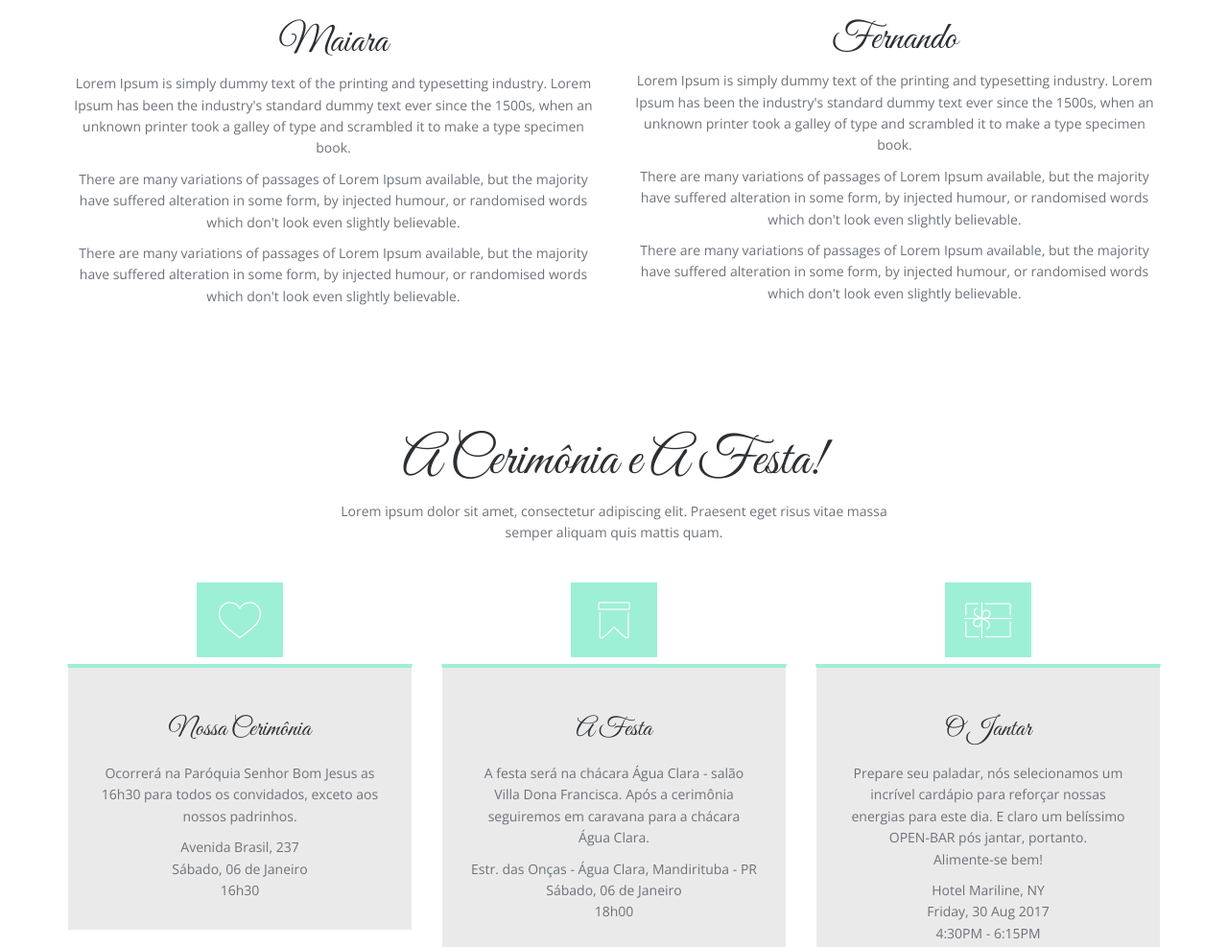
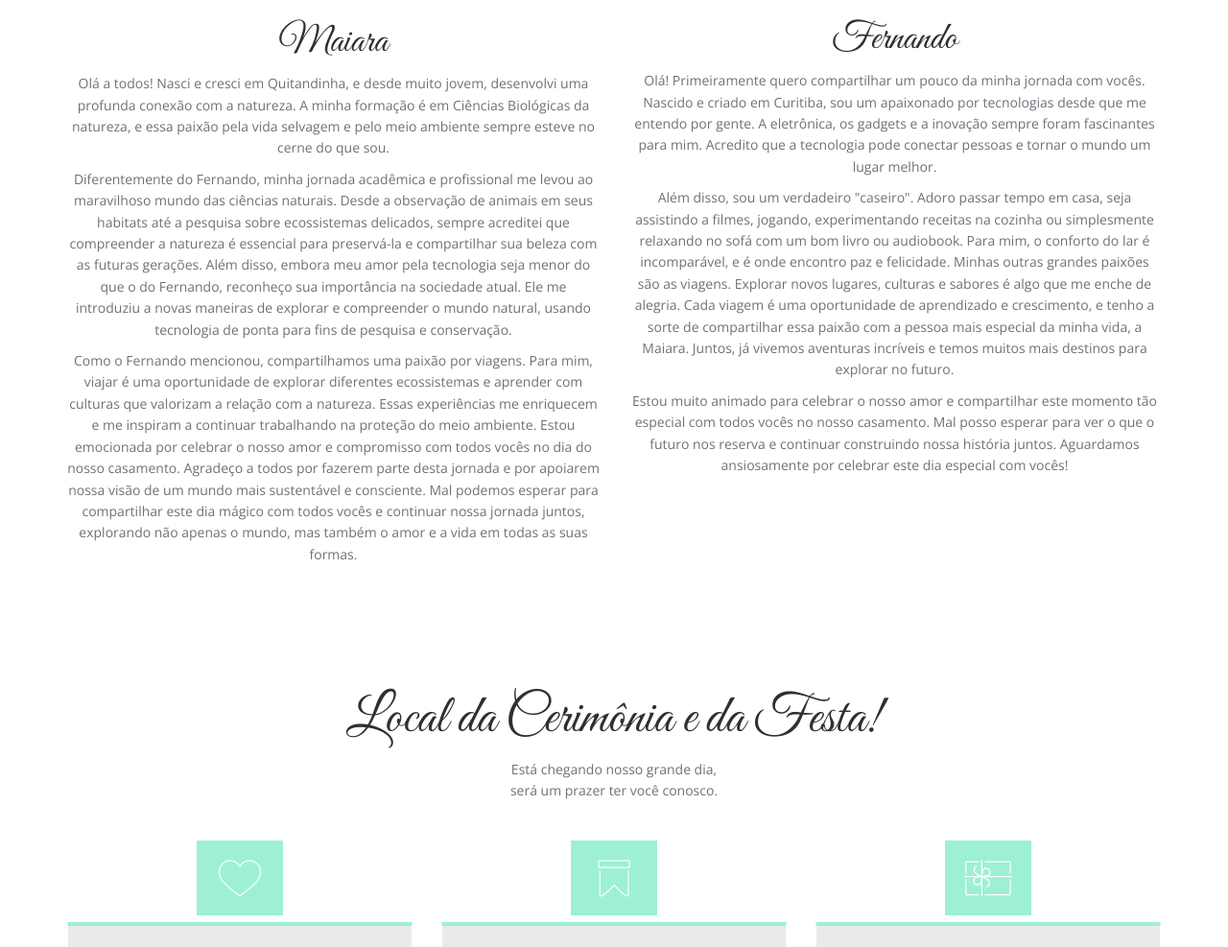
Before and after one commit to FernandoAntonioAzevedo/MaiaraEfernando, a plain HTML site: page index.html in a window 1280 px wide. Shown: the part 1415-2402 px from the top of the page at 96% size. Drawn offline with nearby package versions, Linux system fonts and the light colour scheme; files whose address does not match are found by name.

Commit message:
inserindo fotos prewedding e iniciando correções na grafia do site

```diff
--- a/css/main.css
+++ b/css/main.css
@@ -10,17 +10,17 @@
 -------------------------------------------------------------------------------*/
 
 #first-slider .slide1 {
-    background-image: url('../images/slides/1.jpg');
+    background-image: url('../imagens/M+F-212.jpg');
     background-size: cover;
     background-repeat: no-repeat;
 }
 #first-slider .slide2 {
-  background-image: url('../images/slides/2.jpg');
+  background-image: url('../imagens/M+F-142.jpg');
   background-size: cover;
   background-repeat: no-repeat;
 }
 #first-slider .slide3 {
-  background-image: url('../images/slides/3.jpg');
+  background-image: url('../imagens/M+F-57.jpg');
       background-size: cover;
     background-repeat: no-repeat;
 }
--- a/index.html
+++ b/index.html
@@ -122,18 +122,49 @@
 				<img src="imagens/soamaia.jpg" alt="bride" class="img-middle"/>
 				<div class="align-center">
 				<h3>Maiara</h3>
-				<p>Lorem Ipsum is simply dummy text of the printing and typesetting industry. Lorem Ipsum has been the industry's standard dummy text ever since the 1500s, when an unknown printer took a galley of type and scrambled it to make a type specimen book.</p>
-   				<p>There are many variations of passages of Lorem Ipsum available, but the majority have suffered alteration in some form, by injected humour, or randomised words which don't look even slightly believable.</p>
-				<p>There are many variations of passages of Lorem Ipsum available, but the majority have suffered alteration in some form, by injected humour, or randomised words which don't look even slightly believable.</p>
+				<p>Olá a todos! Nasci e cresci em Quitandinha, e desde muito jovem, desenvolvi uma profunda conexão com a natureza.
+          A minha formação é em Ciências Biológicas da natureza, e essa paixão pela vida selvagem e pelo meio ambiente sempre
+          esteve no cerne do que sou.</p>
+   				<p>Diferentemente do Fernando, minha jornada acadêmica e profissional me levou ao maravilhoso mundo das ciências naturais.
+            Desde a observação de animais em seus habitats até a pesquisa sobre ecossistemas delicados, sempre acreditei que compreender a
+            natureza é essencial para preservá-la e compartilhar sua beleza com as futuras gerações.
+
+            Além disso, embora meu amor pela tecnologia seja menor do que o do Fernando, reconheço sua importância na sociedade atual. Ele
+            me introduziu a novas maneiras de explorar e compreender o mundo natural, usando tecnologia de ponta para fins de pesquisa e
+            conservação.</p>
+				<p>Como o Fernando mencionou, compartilhamos uma paixão por viagens. Para mim, viajar é uma oportunidade de explorar diferentes
+          ecossistemas e aprender com culturas que valorizam a relação com a natureza. Essas experiências me enriquecem e me inspiram a
+          continuar trabalhando na proteção do meio ambiente.
+
+          Estou emocionada por celebrar o nosso amor e compromisso com todos vocês no dia do nosso casamento. Agradeço a todos por fazerem
+          parte desta jornada e por apoiarem nossa visão de um mundo mais sustentável e consciente.
+
+          Mal podemos esperar para compartilhar este dia mágico com todos vocês e continuar nossa jornada juntos, explorando não apenas o
+          mundo, mas também o amor e a vida em todas as suas formas.</p>
 				</div>
 			</div>
 				<div class="col-md-6">
 				<img src="imagens/soofer.jpg" alt="bride" class="img-middle"/>
 				<div class="align-center">
 				<h3>Fernando</h3>
-				<p>Lorem Ipsum is simply dummy text of the printing and typesetting industry. Lorem Ipsum has been the industry's standard dummy text ever since the 1500s, when an unknown printer took a galley of type and scrambled it to make a type specimen book.</p>
-   				<p>There are many variations of passages of Lorem Ipsum available, but the majority have suffered alteration in some form, by injected humour, or randomised words which don't look even slightly believable.</p>
-				<p>There are many variations of passages of Lorem Ipsum available, but the majority have suffered alteration in some form, by injected humour, or randomised words which don't look even slightly believable.</p>
+				<p>Olá! Primeiramente quero compartilhar um pouco da minha jornada com
+          vocês. Nascido e criado em Curitiba, sou um apaixonado por tecnologias
+          desde que me entendo por gente. A eletrônica, os gadgets e a inovação sempre foram
+          fascinantes para mim. Acredito que a tecnologia pode conectar pessoas e tornar o
+          mundo um lugar melhor.</p>
+   				<p>Além disso, sou um verdadeiro "caseiro". Adoro passar tempo em casa, seja assistindo
+          a filmes, jogando, experimentando receitas na cozinha ou simplesmente relaxando no sofá com um
+          bom livro ou audiobook. Para mim, o conforto do lar é incomparável, e é onde encontro paz e felicidade.
+
+            Minhas outras grandes paixões são as viagens. Explorar novos lugares, culturas e sabores
+            é algo que me enche de alegria. Cada viagem é uma oportunidade de aprendizado e
+            crescimento, e tenho a sorte de compartilhar essa paixão com a pessoa mais especial da
+            minha vida, a Maiara. Juntos, já vivemos aventuras incríveis e temos
+            muitos mais destinos para explorar no futuro.</p>
+				<p>Estou muito animado para celebrar o nosso amor e compartilhar este momento tão especial
+          com todos vocês no nosso casamento. Mal posso esperar para ver o que o futuro nos reserva e continuar construindo nossa história juntos.
+
+          Aguardamos ansiosamente por celebrar este dia especial com vocês!</p>
 				</div>
 			</div>
     	</div>
@@ -145,8 +176,8 @@
 <section id="services" class="services service-section">
   <div class="container">
   <div class="section-header">
-                <h2 class="wow fadeInDown animated">A Cerimônia e A Festa!</h2>
-                <p class="wow fadeInDown animated">Lorem ipsum dolor sit amet, consectetur adipiscing elit. Praesent eget risus vitae massa <br> semper aliquam quis mattis quam.</p>
+                <h2 class="wow fadeInDown animated">Local da Cerimônia e da Festa!</h2>
+                <p class="wow fadeInDown animated">Está chegando nosso grande dia,<br> será um prazer ter você conosco.</p>
             </div>
     <div class="row">
       <div class="col-md-4 col-sm-6 services text-center"> <span class="icon icon-heart"></span>
@@ -171,9 +202,9 @@
         <div class="services-content">
           <h5>O Jantar</h5>
           <p>Prepare seu paladar, nós selecionamos um incrível cardápio para reforçar nossas energias para este dia. E claro um belíssimo OPEN-BAR pós jantar, portanto. <br>Alimente-se bem! </p>
-			<p>Hotel Mariline, NY<br/>
-			Friday, 30 Aug 2017<br/>
-			4:30PM - 6:15PM</p>
+          <p>Estr. das Onças - Água Clara, Mandirituba - PR<br/>
+            Sábado, 06 de Janeiro<br/>
+			19h45</p>
 		</div>
       </div>
     </div>
@@ -232,7 +263,7 @@
   <div class="container-fluid">
     <div class="section-header">
                 <h2 class="wow fadeInDown animated">Galeria</h2>
-                <p class="wow fadeInDown animated">Lorem ipsum dolor sit amet, consectetur adipiscing elit. Praesent eget risus vitae massa <br> semper aliquam quis mattis quam.</p>
+                <p class="wow fadeInDown animated">Confiram estes momentos especiais que selecionamos para compartihar com vocês.</p>
             </div>
     <div class="row no-gutter">
       <div class="col-lg-3 col-md-6 col-sm-6 work"> <a href="images/portfolio/01.jpg" class="work-box"> <img src="images/portfolio/01.jpg" alt="">
@@ -428,8 +459,7 @@ semper aliquam quis mattis consectetur adipiscing elit.." </p>
           <div id="map-overlay" class="col-xs-5 col-xs-offset-6" style="">
     		<h2 style="margin-top:0;color:#fff;">Contate-nos</h2>
     		<address style="color:#fff;">
-    			<strong>Maiara & Fernando</strong><br>
-    			Estr. das Onças - Água Clara, <br>Mandirituba - PR, 83800-000<br>
+    			<strong>Maiara & Fernando</strong>
 
 
     			<abbr title="Phone">Tel:</abbr> (41) 92003-9553
```
Also changed, not shown: 3 other files.
